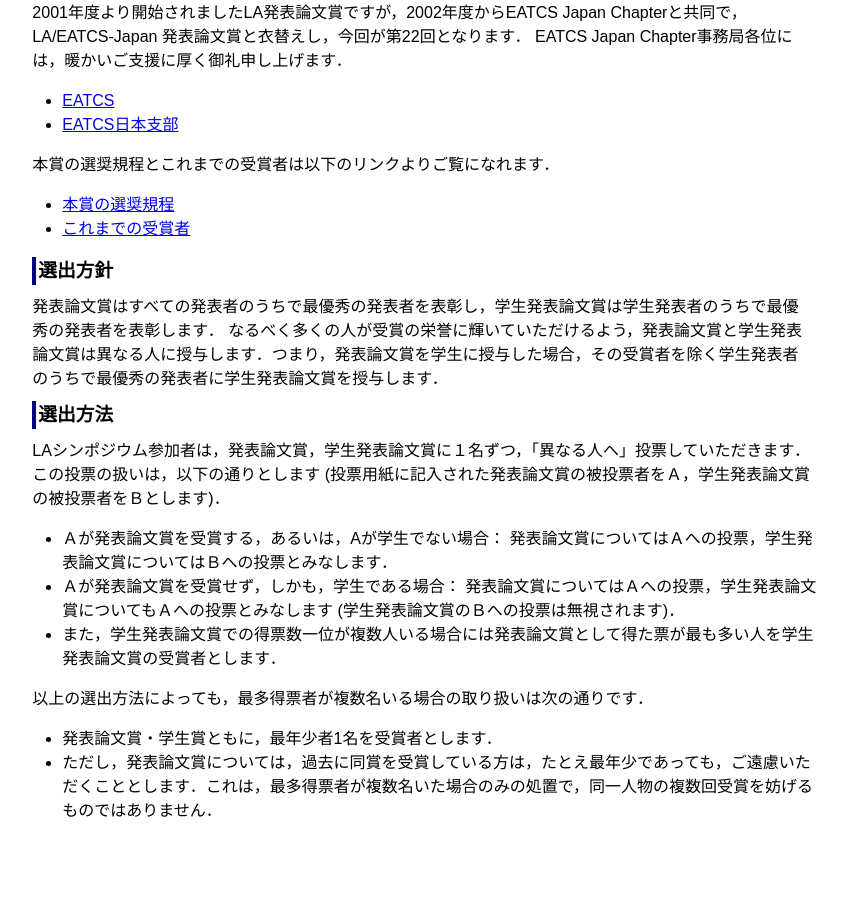
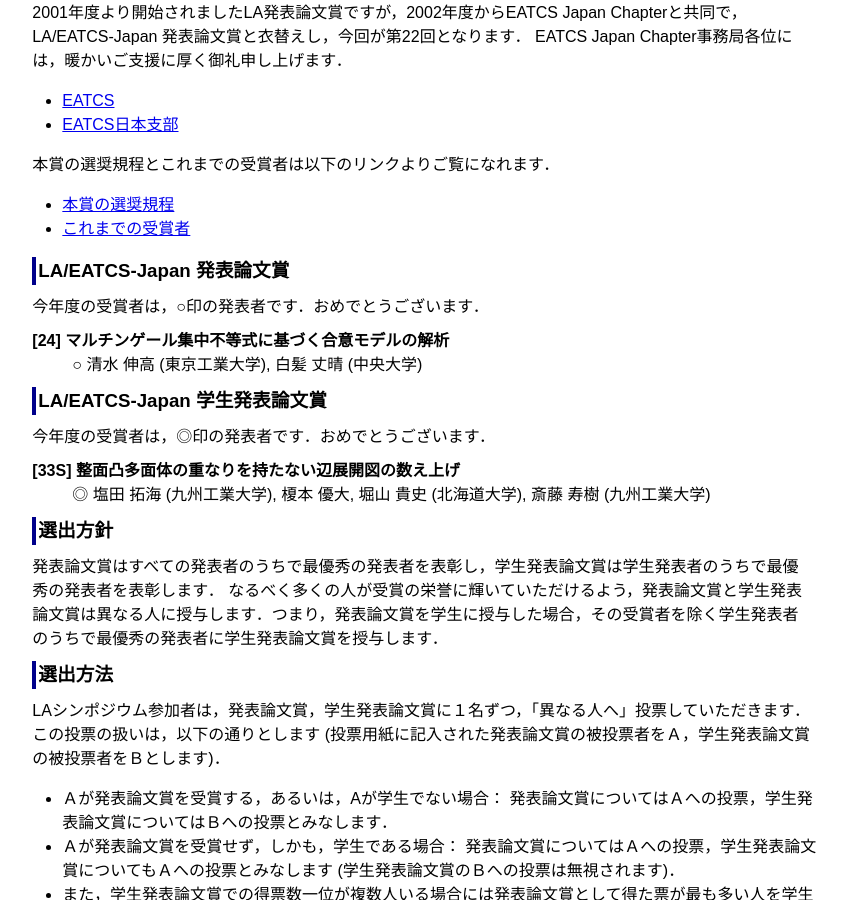
Before and after one commit to ytamura12/la-symposium_test.github.io, a Jekyll site: the page built from 2023/winter.md, in a window 1280 px wide and 900 px high, scrolled down 1611 px. Shown: the whole window, without its empty margins (326-1173 px from the left). Built offline with Jekyll 4.4.1, drawn with Linux system fonts in a browser that asks for light colours; before the commit the page ends 2450 px from its top, so only the background shows below that.

Commit message:
Update winter.md

```diff
--- a/2023/winter.md
+++ b/2023/winter.md
@@ -98,22 +98,20 @@ Chapter事務局各位には，暖かいご支援に厚く御礼申し上げま
 * [本賞の選奨規程](http://www.dais.is.tohoku.ac.jp/eatcs_japan/190205sensho.pdf){:target="_blank"}
 * [これまでの受賞者](http://www.dais.is.tohoku.ac.jp/eatcs_japan/award-j.html){:target="_blank"}
 
-<!--
 ### LA/EATCS-Japan 発表論文賞
 
 今年度の受賞者は，○印の発表者です．おめでとうございます．
 
-[x] タイトル
-: 著者
+[24] マルチンゲール集中不等式に基づく合意モデルの解析
+: ○ 清水 伸高 (東京工業大学), 白髪 丈晴 (中央大学)
 
 ### LA/EATCS-Japan 学生発表論文賞
 
 今年度の受賞者は，◎印の発表者です．おめでとうございます．
 
+[33S] 整面凸多面体の重なりを持たない辺展開図の数え上げ
+: ◎ 塩田 拓海 (九州工業大学), 榎本 優大, 堀山 貴史 (北海道大学), 斎藤 寿樹 (九州工業大学)
 
-# [Sx] タイトル
-: 著者
--->
 
 ### 選出方針
 
```
